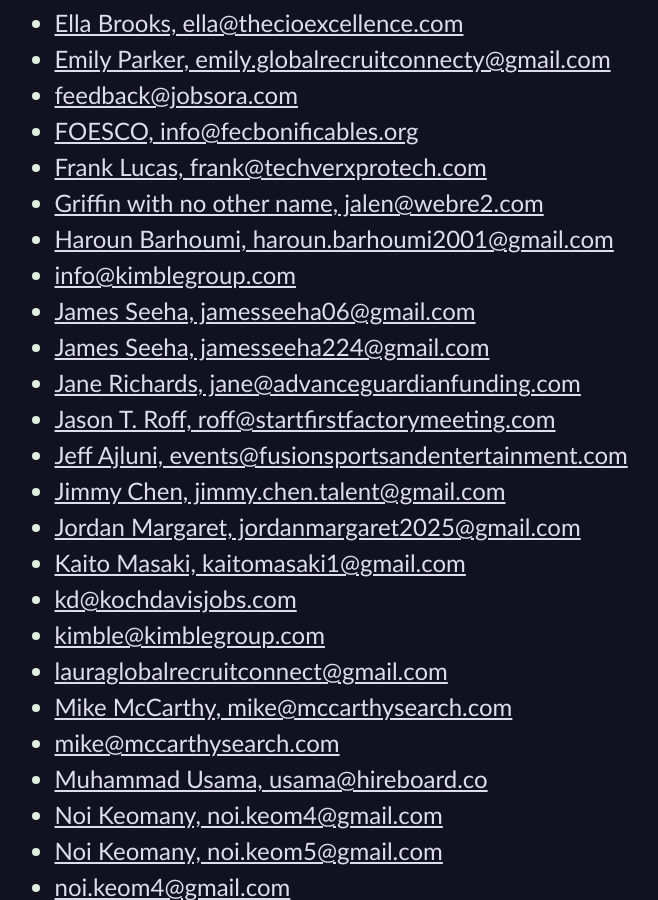
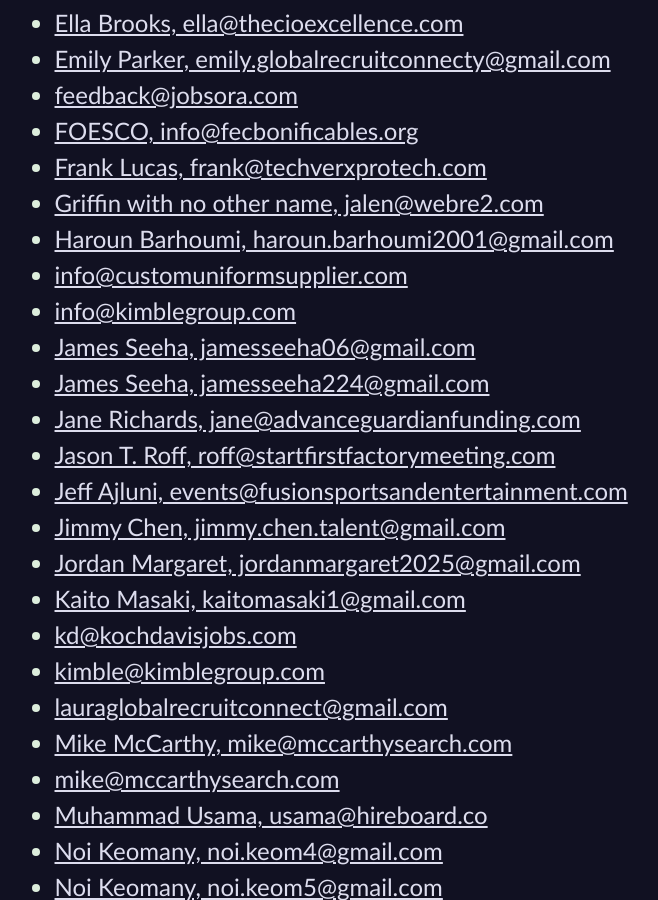
Before and after one commit to CodosaurusLLC/CodosaurusLLC.github.io, a Jekyll site: the page built from spambait.md, in a window 1280 px wide and 900 px high, scrolled down 837 px. Shown: the whole window, without its empty margins (45-703 px from the left). Built offline with Jekyll 4.4.1, drawn with Linux system fonts in a browser that asks for light colours; our own code applies the rules of GitHub Pages for plain Markdown files.

Commit message:
add spammer

```diff
--- a/spambait.md
+++ b/spambait.md
@@ -1,4 +1,5 @@
 Spammers:
+
 - [$YOUR_DOMAIN Authority, administrator@charliedoan.com](mailto:administrator@charliedoan.com)
 - [ACMEY Co., lanxifa9@163.com](mailto:lanxifa9@163.com)
 - [Adam Morgan, adam@elevatepath.co](mailto:adam@elevatepath.co)
@@ -24,6 +25,7 @@ Spammers:
 - [Frank Lucas, frank@techverxprotech.com](mailto:frank@techverxprotech.com)
 - [Griffin with no other name, jalen@webre2.com](mailto:jalen@webre2.com)
 - [Haroun Barhoumi, haroun.barhoumi2001@gmail.com](mailto:haroun.barhoumi2001@gmail.com)
+- [info@customuniformsupplier.com](mailto:info@customuniformsupplier.com)
 - [info@kimblegroup.com](mailto:info@kimblegroup.com)
 - [James Seeha, jamesseeha06@gmail.com](mailto:jamesseeha06@gmail.com)
 - [James Seeha, jamesseeha224@gmail.com](mailto:jamesseeha224@gmail.com)
```
